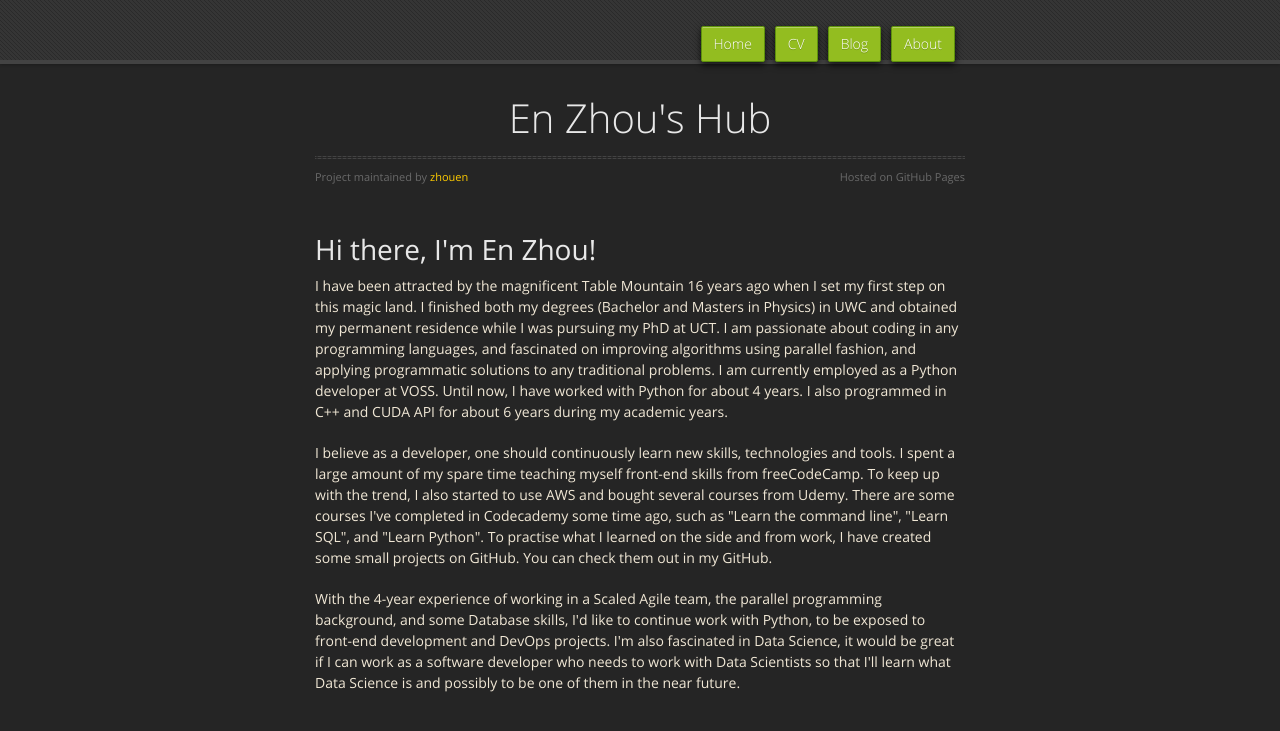
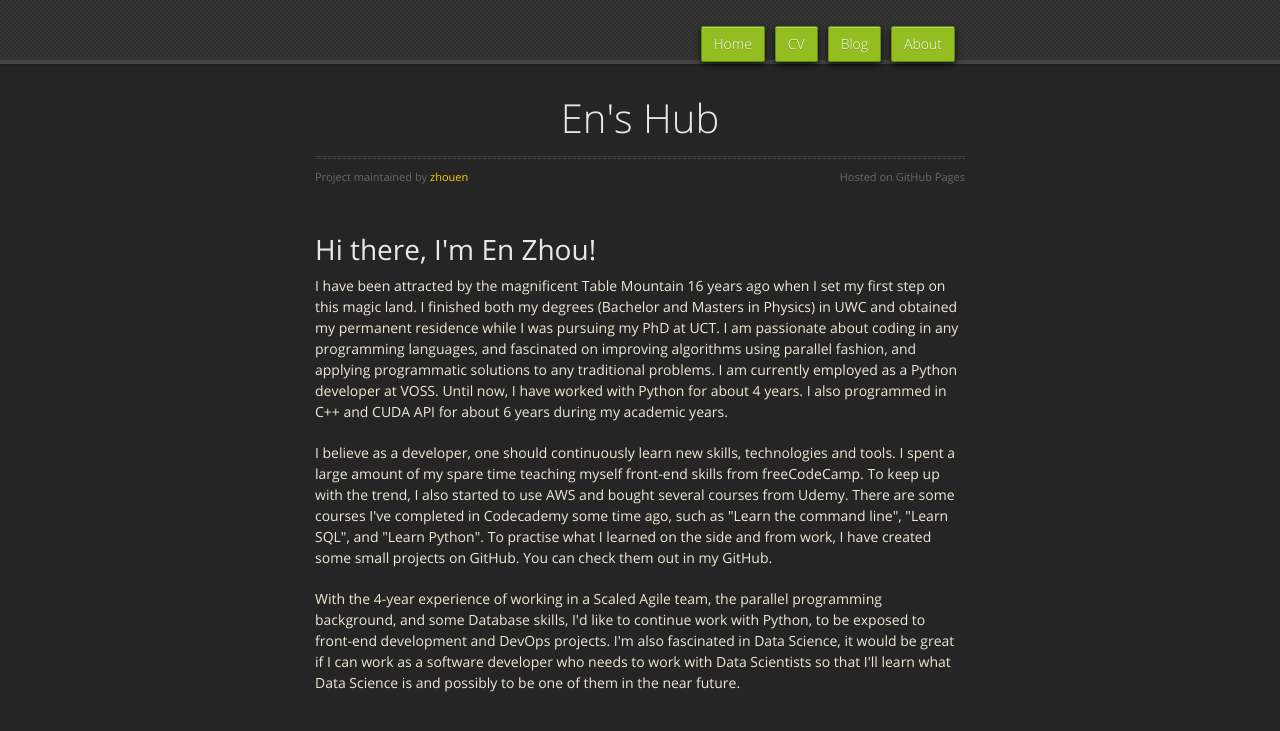
Before and after one commit to zhouen/zhouen.github.io, a Jekyll site: the page built from index.html, in a window 1280 px wide. Shown: the top 731 px of the page. Built offline with Jekyll 4.4.1, drawn with Linux system fonts in a browser that asks for light colours; nearby versions of some CDN libraries; the repository's description, which GitHub fills in, is left out.

Commit message:
Update _config.yml

```diff
--- a/_config.yml
+++ b/_config.yml
@@ -1,4 +1,4 @@
-title: En Zhou's Hub
+title: En's Hub
 # description: En Zhou's Hub in Midnight theme for GitHub Pages.
 show_downloads: false
 google_analytics: UA-105338850-1
```
